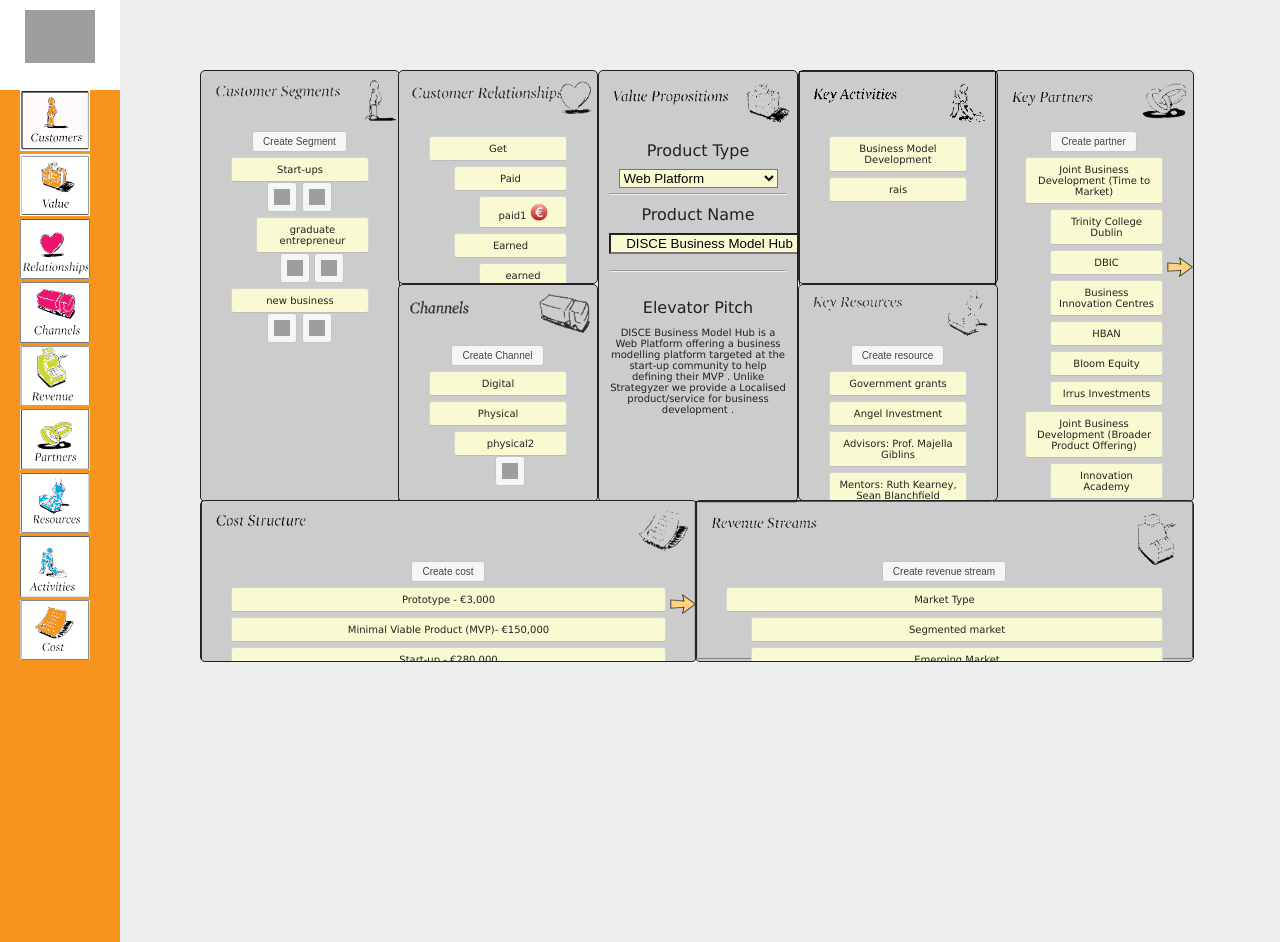
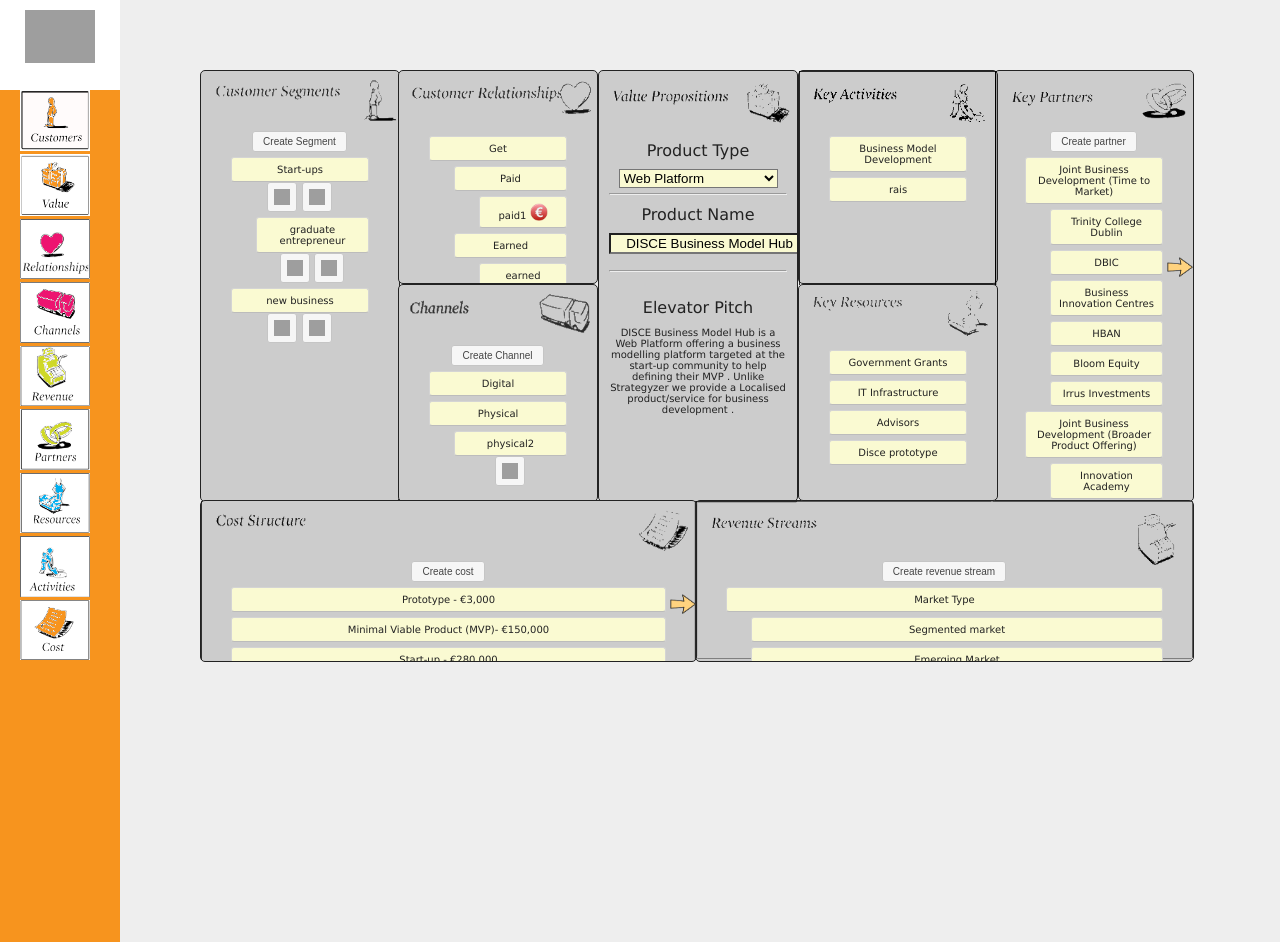
Before and after one commit to KillianMcCabe/DISCE-Webapp, a PHP site: page /canvas.php in a window 1280 px wide. Run offline with PHP 8.4, Linux system fonts and the light colour scheme; data comes from the database, SQL or seed files in the repository; both versions use the stored data as it was after the commit; some libraries are stand-ins or nearby versions; grey boxes are pictures that could not be loaded.

Commit message:
Key Resources Complete

```diff
--- a/canvas.php
+++ b/canvas.php
@@ -852,17 +852,19 @@
 		<div id="Key_Resources" class="canvas_section">
 			<img class="section_background" src="img/resources-section.png">
 			<div class="canvas_content">
-											<!--resources button-->
-					<button id="create-resource">Create resource</button>
 
 				<ol class="sortable">
-					<li id="list_1"><div><span class="disclose"><span></span></span>Government grants</div>
-					<li id="list_1"><div><span class="disclose"><span></span></span>Angel Investment</div>
-					<li id="list_1"><div><span class="disclose"><span></span></span>Advisors: Prof. Majella Giblins</div>
-					<li id="list_1"><div><span class="disclose"><span></span></span>Mentors: Ruth Kearney, Sean Blanchfield</div>
-					<li id="list_1"><div><span class="disclose"><span></span></span>Employees: Lead Developer, Lead Designer</div>
-					<li id="list_1"><div><span class="disclose"><span></span></span>DISCE™ Prototype/platform</div>
-
+					<?php
+						$query = "SELECT * FROM key_resources WHERE canvas_id = '$canvas_id'";
+						if($query_run = mysql_query($query)){
+
+							while ($row = mysql_fetch_array($query_run)) {
+								$name = $row['name'];
+								echo '<li id="list_1"><div><span class="disclose"><span></span></span>'.$name.'</div>';
+							}
+
+						}
+					?>
 				</ol>
 			</div>
 		</div>
@@ -871,16 +873,39 @@
 			<br>
 			<h1>Financial</h1>
 			<div class="canvas_content">
+				<button id="create-financial_resource">Create Financial Resource</button>
 				<ol class="sortable">
 					<li id="list_1"><div><span class="disclose"><span></span></span>Capital</div>
 					<ol>
-						<li id="list_1"><div><span class="disclose"><span></span></span>Government grants</div>
-						<li id="list_1"><div><span class="disclose"><span></span></span>Angel Investment</div>
+						<?php
+							$query = "SELECT * FROM key_resources WHERE canvas_id = '$canvas_id' AND type = 'capital'";
+							if($query_run = mysql_query($query)){
+
+								while ($row = mysql_fetch_array($query_run)) {
+									$name = $row['name'];
+									$id = $row['id'];
+									echo '<li id="list_1"><div><span class="disclose"><span></span></span>'.$name.'</div>';
+									echo '<form action="canvas_submit.php" method="post"><button name="key_resources-delete" class="delete_button" type="submit" value="' . $id . '"></button></form>';
+								}
+
+							}
+						?>
 					</ol>
 					<li id="list_1"><div><span class="disclose"><span></span></span>Assets</div>
 					<ol>
-						<li id="list_1"><div><span class="disclose"><span></span></span>IT Infrastructure</div>
-						<li id="list_1"><div><span class="disclose"><span></span></span>Premises</div>
+						<?php
+							$query = "SELECT * FROM key_resources WHERE canvas_id = '$canvas_id' AND type = 'assets'";
+							if($query_run = mysql_query($query)){
+
+								while ($row = mysql_fetch_array($query_run)) {
+									$name = $row['name'];
+									$id = $row['id'];
+									echo '<li id="list_1"><div><span class="disclose"><span></span></span>'.$name.'</div>';
+									echo '<form action="canvas_submit.php" method="post"><button name="key_resources-delete" class="delete_button" type="submit" value="' . $id . '"></button></form>';
+								}
+
+							}
+						?>
 					</ol>
 				</ol>
 			</div>
@@ -889,13 +914,22 @@
 		<div id="Resources_Human" class="Key_Resources_Tool canvas_depth">
 			<br>
 			<h1>Human</h1>
-
-			<div class="canvas_content">
-					<ol class="sortable">
-					<li id="list_1"><div><span class="disclose"><span></span></span>Advisors: Prof. Majella Giblins</div>
-					<li id="list_1"><div><span class="disclose"><span></span></span>Mentors: Ruth Kearney, Sean Blanchfield</div>
-					<li id="list_1"><div><span class="disclose"><span></span></span>Employees: Lead Developer, Lead Designer</div>
-
+			<div class="canvas_content">
+				<button id="create-human_resource">Create Human Resource</button>
+				<ol class="sortable">
+					<?php
+						$query = "SELECT * FROM key_resources WHERE canvas_id = '$canvas_id' AND type = 'human'";
+						if($query_run = mysql_query($query)){
+
+							while ($row = mysql_fetch_array($query_run)) {
+								$name = $row['name'];
+								$id = $row['id'];
+								echo '<li id="list_1"><div><span class="disclose"><span></span></span>'.$name.'</div>';
+								echo '<form action="canvas_submit.php" method="post"><button name="key_resources-delete" class="delete_button" type="submit" value="' . $id . '"></button></form>';
+							}
+
+						}
+					?>
 				</ol>
 			</div>
 		</div>
@@ -904,9 +938,21 @@
 			<br>
 			<h1>Intellectual</h1>
 			<div class="canvas_content">
+				<button id="create-intellectual_resource">Create Intellectual Resource</button>
 				<ol class="sortable">
-					<li id="list_1"><div><span class="disclose"><span></span></span>DISCE™ Prototype/platform</div>
-
+					<?php
+						$query = "SELECT * FROM key_resources WHERE canvas_id = '$canvas_id' AND type = 'intellectual'";
+						if($query_run = mysql_query($query)){
+
+							while ($row = mysql_fetch_array($query_run)) {
+								$name = $row['name'];
+								$id = $row['id'];
+								echo '<li id="list_1"><div><span class="disclose"><span></span></span>'.$name.'</div>';
+								echo '<form action="canvas_submit.php" method="post"><button name="key_resources-delete" class="delete_button" type="submit" value="' . $id . '"></button></form>';
+							}
+
+						}
+					?>
 				</ol>
 			</div>
 		</div>
@@ -1188,7 +1234,7 @@
 			<!-- move button -->
 
 			<input type="submit" name = "customer_segment-submit"  class ="submit_button" value="Submit" />
-			<input type="button" name = "customer_segment-cancle"  class ="cancle_button" value="Cancle" />
+			<input type="button" name = "customer_segment-cancel"  class ="cancel_button" value="Cancel" />
 
 		</form>
 	</div>
@@ -1310,17 +1356,42 @@
 		</form>
 	</div>
 
-	<div id="create_resource_form" title="Create new resource">
+	<div id="create_financial_resource_form" title="Create new resource">
 		<p class="validateTips">All form fields are required.</p>
-		<form>
+		<form name="create_financial_resource_form" action="canvas_submit.php" method="post">
+			<select name="type" class ="drop_down">
+				<option value="capital">Capital</option>
+				<option value="assets">Assets</option>
+			</select>
 			<fieldset>
 				<label for="name">Name</label>
 				<input type="text" name="name" id="name" class="text ui-widget-content ui-corner-all">
-				<label for="email">Email</label>
-				<input type="text" name="email" id="email" value="" class="text ui-widget-content ui-corner-all">
-				<label for="password">Password</label>
-				<input type="password" name="password" id="password" value="" class="text ui-widget-content ui-corner-all">
 			</fieldset>
+			<input type="submit" name="key_resources-submit" class="submit_button" value="Submit" />
+		</form>
+	</div>
+
+	<div id="create_human_resource_form" title="Create new resource">
+		<p class="validateTips">All form fields are required.</p>
+		<form name="create_human_resource_form" action="canvas_submit.php" method="post">
+			<input type="hidden" name="type" value="human">
+			<fieldset>
+				<label for="name">Name</label>
+				<input type="text" name="name" id="name" class="text ui-widget-content ui-corner-all">
+			</fieldset>
+			<input type="submit" name="key_resources-submit" class="submit_button" value="Submit" />
+		</form>
+	</div>
+
+	<div id="create_intellectual_resource_form" title="Create new resource">
+		<p class="validateTips">All form fields are required.</p>
+		<form name="create_intellectual_resource_form" action="canvas_submit.php" method="post">
+			<input type="hidden" name="type" value="intellectual">
+			<fieldset>
+				<label for="name">Name</label>
+				<input type="text" name="name" id="name" class="text ui-widget-content ui-corner-all">
+			</fieldset>
+			<input type="submit" name="key_resources-submit" class="submit_button" value="Submit" />
 		</form>
 	</div>
 
@@ -1765,7 +1836,7 @@
 		}
 	});
 
-	$( ".cancle_button" ) //changed to . for testing
+	$( ".cancel_button" ) //changed to . for testing
 		.button()
 		.click(function() {
 			$( "#create_segment_form" ).dialog( "close" );
@@ -1989,31 +2060,12 @@ $( "#create_activity_form" ).dialog({
 
 
 
-$( "#create_resource_form" ).dialog({
+	$( "#create_financial_resource_form" ).dialog({
 			autoOpen: false,
 			height: 300,
 			width: 350,
 			modal: true,
 			buttons: {
-				"Create a new resource": function() {
-					var bValid = true;
-					allFields.removeClass( "ui-state-error" );
-					bValid = bValid && checkLength( name, "username", 3, 16 );
-					bValid = bValid && checkLength( email, "email", 6, 80 );
-					bValid = bValid && checkLength( password, "password", 5, 16 );
-					bValid = bValid && checkRegexp( name, /^[a-z]([0-9a-z_])+$/i, "Username may consist of a-z, 0-9, underscores, begin with a letter." );
-					// From jquery.validate.js (by joern), contributed by Scott Gonzalez: http://projects.scottsplayground.com/email_address_validation/
-					bValid = bValid && checkRegexp( email, /^((([a-z]|\d|[!#\$%&'\*\+\-\/=\?\^_`{\|}~]|[\u00A0-\uD7FF\uF900-\uFDCF\uFDF0-\uFFEF])+(\.([a-z]|\d|[!#\$%&'\*\+\-\/=\?\^_`{\|}~]|[\u00A0-\uD7FF\uF900-\uFDCF\uFDF0-\uFFEF])+)*)|((\x22)((((\x20|\x09)*(\x0d\x0a))?(\x20|\x09)+)?(([\x01-\x08\x0b\x0c\x0e-\x1f\x7f]|\x21|[\x23-\x5b]|[\x5d-\x7e]|[\u00A0-\uD7FF\uF900-\uFDCF\uFDF0-\uFFEF])|(\\([\x01-\x09\x0b\x0c\x0d-\x7f]|[\u00A0-\uD7FF\uF900-\uFDCF\uFDF0-\uFFEF]))))*(((\x20|\x09)*(\x0d\x0a))?(\x20|\x09)+)?(\x22)))@((([a-z]|\d|[\u00A0-\uD7FF\uF900-\uFDCF\uFDF0-\uFFEF])|(([a-z]|\d|[\u00A0-\uD7FF\uF900-\uFDCF\uFDF0-\uFFEF])([a-z]|\d|-|\.|_|~|[\u00A0-\uD7FF\uF900-\uFDCF\uFDF0-\uFFEF])*([a-z]|\d|[\u00A0-\uD7FF\uF900-\uFDCF\uFDF0-\uFFEF])))\.)+(([a-z]|[\u00A0-\uD7FF\uF900-\uFDCF\uFDF0-\uFFEF])|(([a-z]|[\u00A0-\uD7FF\uF900-\uFDCF\uFDF0-\uFFEF])([a-z]|\d|-|\.|_|~|[\u00A0-\uD7FF\uF900-\uFDCF\uFDF0-\uFFEF])*([a-z]|[\u00A0-\uD7FF\uF900-\uFDCF\uFDF0-\uFFEF])))\.?$/i, "eg. ui@jquery.com" );
-					bValid = bValid && checkRegexp( password, /^([0-9a-zA-Z])+$/, "Password field only allow : a-z 0-9" );
-				if ( bValid ) {
-					$( "#users tbody" ).append( "<tr>" +
-						"<td>" + name.val() + "</td>" +
-						"<td>" + email.val() + "</td>" +
-						"<td>" + password.val() + "</td>" +
-						"</tr>" );
-					$( this ).dialog( "close" );
-				}
-			},
 				Cancel: function() {
 					$( this ).dialog( "close" );
 				}
@@ -2022,10 +2074,50 @@ $( "#create_resource_form" ).dialog({
 				allFields.val( "" ).removeClass( "ui-state-error" );
 			}
 		});
-		$( "#create-resource" )
+		$( "#create-financial_resource" )
 			.button()
 			.click(function() {
-		$( "#create_resource_form" ).dialog( "open" );
+		$( "#create_financial_resource_form" ).dialog( "open" );
+			});
+
+	$( "#create_human_resource_form" ).dialog({
+			autoOpen: false,
+			height: 300,
+			width: 350,
+			modal: true,
+			buttons: {
+				Cancel: function() {
+					$( this ).dialog( "close" );
+				}
+			},
+			close: function() {
+				allFields.val( "" ).removeClass( "ui-state-error" );
+			}
+		});
+		$( "#create-human_resource" )
+			.button()
+			.click(function() {
+		$( "#create_human_resource_form" ).dialog( "open" );
+			});
+
+	$( "#create_intellectual_resource_form" ).dialog({
+			autoOpen: false,
+			height: 300,
+			width: 350,
+			modal: true,
+			buttons: {
+				Cancel: function() {
+					$( this ).dialog( "close" );
+				}
+			},
+			close: function() {
+				allFields.val( "" ).removeClass( "ui-state-error" );
+			}
+		});
+		$( "#create-intellectual_resource" )
+			.button()
+			.click(function() {
+		$( "#create_intellectual_resource_form" ).dialog( "open" );
 			});
 
 	$( "#create_partner_form" ).dialog({
```
Also changed, not shown: canvas_submit.php (+24 -0 lines), disce.sql (+27 -3 lines).
